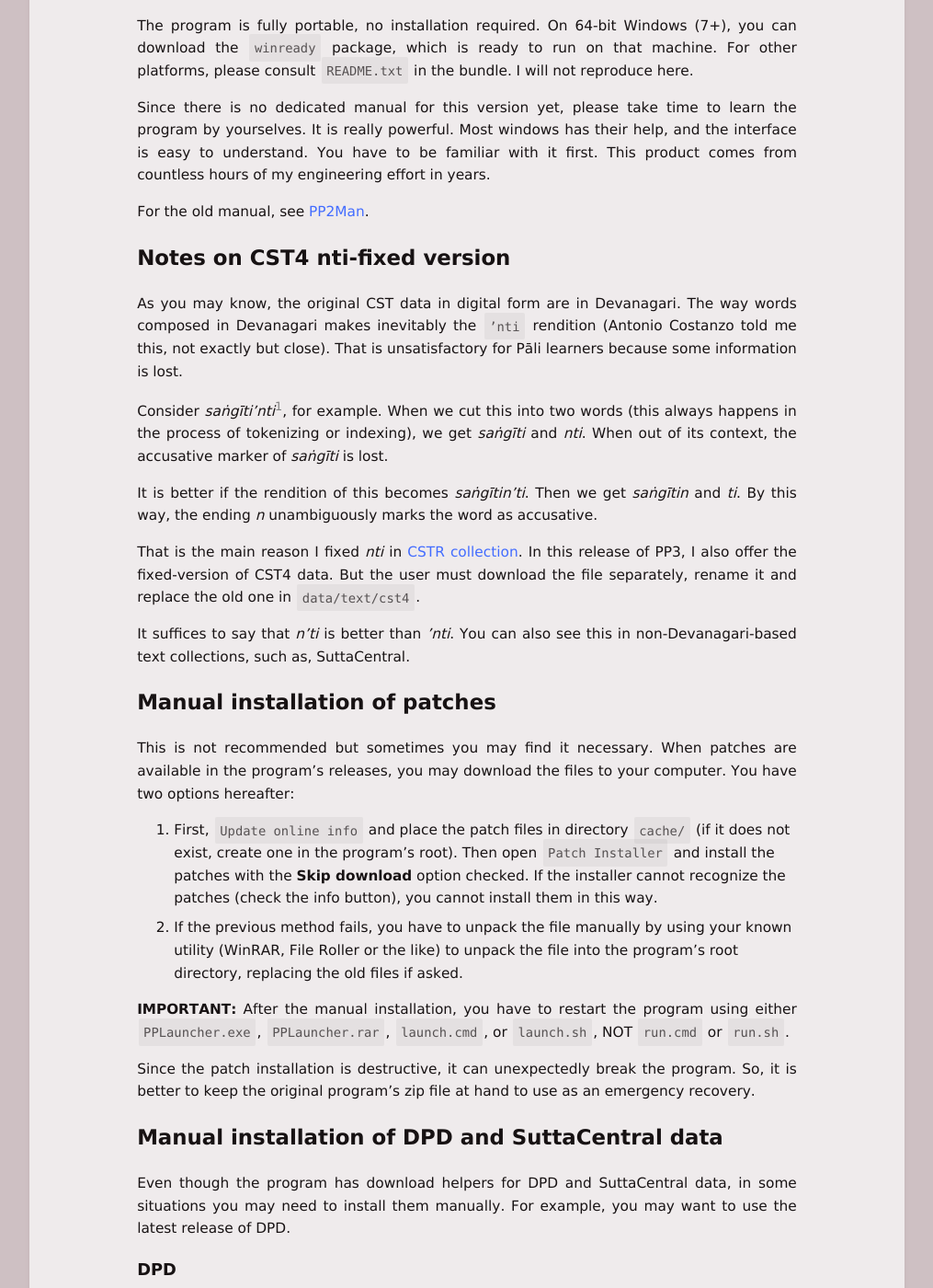
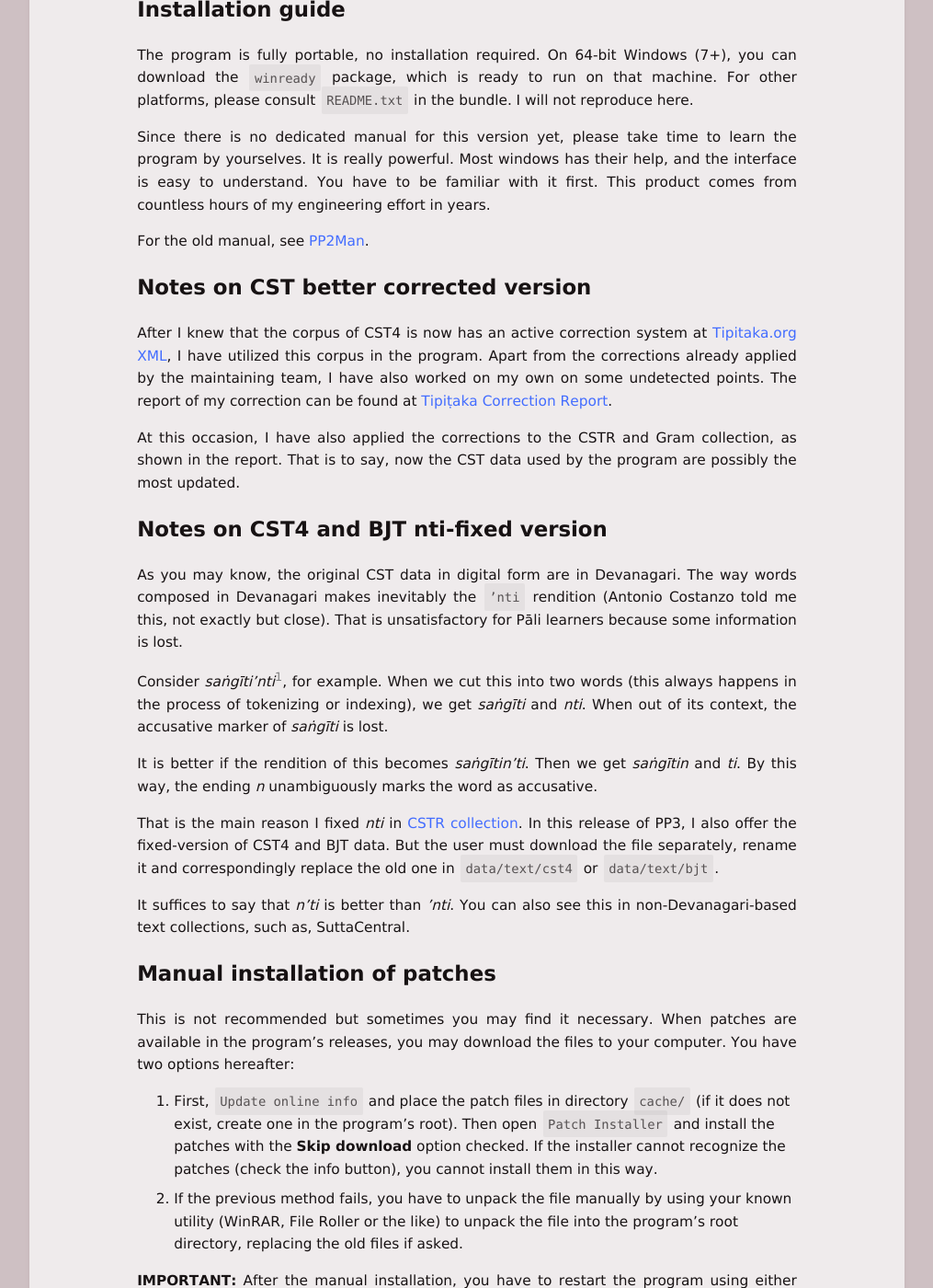
Before and after one commit to bhaddacak/bhaddacak.github.io, a Jekyll site: the page built from _pages/platform3.md, in a window 1280 px wide and 1400 px high, scrolled down 1974 px. Shown: the whole window at 92% size, without its empty margins (132-1147 px from the left). Built offline with Jekyll 4.4.1, drawn with Linux system fonts in a browser that asks for light colours; some of the changed text lies outside the part shown.

Commit message:
Add correction report

````diff
--- a/_pages/platform3.md
+++ b/_pages/platform3.md
@@ -34,7 +34,13 @@
 
 For the old manual, see [PP2Man](ppmanual).
 
-## Notes on CST4 nti-fixed version
+## Notes on CST better corrected version
+
+After I knew that the corpus of CST4 is now has an active correction system at [Tipitaka.org XML](https://github.com/vipassanatech/tipitaka-xml){:target="\_blank"}, I have utilized this corpus in the program. Apart from the corrections already applied by the maintaining team, I have also worked on my own on some undetected points. The report of my correction can be found at [Tipiṭaka Correction Report](/correport){:target="\_blank"}.
+
+At this occasion, I have also applied the corrections to the CSTR and Gram collection, as shown in the report. That is to say, now the CST data used by the program are possibly the most updated.
+
+## Notes on CST4 and BJT nti-fixed version
 
 As you may know, the original CST data in digital form are in Devanagari. The way words composed in Devanagari makes inevitably the `’nti` rendition (Antonio Costanzo told me this, not exactly but close). That is unsatisfactory for Pāli learners because some information is lost.
 
@@ -44,7 +50,7 @@
 
 It is better if the rendition of this becomes *saṅgītin’ti*. Then we get *saṅgītin* and *ti*. By this way, the ending *n* unambiguously marks the word as accusative.
 
-That is the main reason I fixed *nti* in [CSTR collection](cstpage). In this release of PP3, I also offer the fixed-version of CST4 data. But the user must download the file separately, rename it and replace the old one in `data/text/cst4`.
+That is the main reason I fixed *nti* in [CSTR collection](cstpage). In this release of PP3, I also offer the fixed-version of CST4 and BJT data. But the user must download the file separately, rename it and correspondingly replace the old one in `data/text/cst4` or `data/text/bjt`.
 
 It suffices to say that *n’ti* is better than *’nti*. You can also see this in non-Devanagari-based text collections, such as, SuttaCentral.
 
@@ -73,6 +79,16 @@
 - You have two options hereafter:
     1. Unpack it yourself with your known utility and place or replace `dpd.db` in directory `data/db/`.
     2. To use the program's unpacker, you have to place `dpd.db.tar.bz2` in directory `cache/` (if not exist, create one at the program's root). Then use the `DPD downloader` to install the file with the **Skip download** option checked. Then wait for some minutes.
+
+Recently, I added a script wrapper of `DpdUtil` (available in version RC1 onward) to ease the test. This can check the applicability of the database by a command line. After the database is unpacked or installed to the program, enter this command:
+
+```
+(Linux/macOS)
+$ ./dpdutil.sh -t
+
+(Windows)
+> dpdutil -t
+```
 
 ### SuttaCentral
 
@@ -114,3 +130,5 @@
 Now we can convert Roman to Myanmar correspondingly well enough to the printed texts (but still not perfect). But we also lose the Myanmar to Roman converting capacity. That is inevitably because in many cases we have to manipulate the characters programmatically. Reverting the conversion is very difficult, so I drop this functionality.
 
 Unfortunately, the conversion does not conform to any standard, and indeed it uses a lot of tinkering. The main reason is Java cannot handle Myanmar script well enough (due to the lack of standard, I guess). As a result, we have to use exclusive fonts modified for this purpose only. And the texts produced by the conversion cannot be used elsewhere without the use of these fonts.
+
+Recently, I brought back the straight conversion of Myanmar script, available only in Batch Script Transformer. This can convert Roman text to Myanmar in a sort of standard way that can be used elsewhere. Still, the conversion is close enough to that done by the CST4 program (not identical) and far from perfect.
````
Also changed, not shown: other parts of _pages/platform3.md (+1 -1 lines), _pages/correport.md (added, +68 -0 lines), _pages/cstpage.md (+2 -2 lines), _pages/index.md (+6 -5 lines), assets/js/kaccrupareader.js (+16 -11 lines), assets/js/kaccrupasingle.js (+16 -11 lines), 6 other files.
